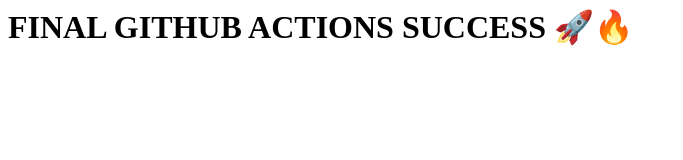
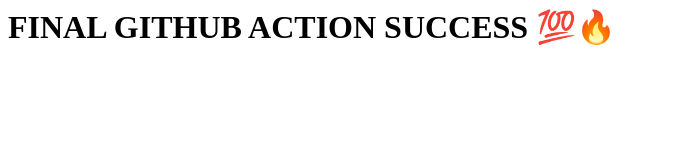
Before and after one commit to Tahsin0404/my-devops-site, a plain HTML site: page index.html in a window 1280 px wide. Shown: the whole page, without its empty margins (0-683 px from the left). Drawn offline with Linux system fonts and the light colour scheme.

Commit message:
Update index.html

```diff
--- a/index.html
+++ b/index.html
@@ -1 +1 @@
-<h1>FINAL GITHUB ACTIONS SUCCESS 🚀🔥</h1>
+<h1>FINAL GITHUB ACTION SUCCESS 💯🔥</h1>
```
